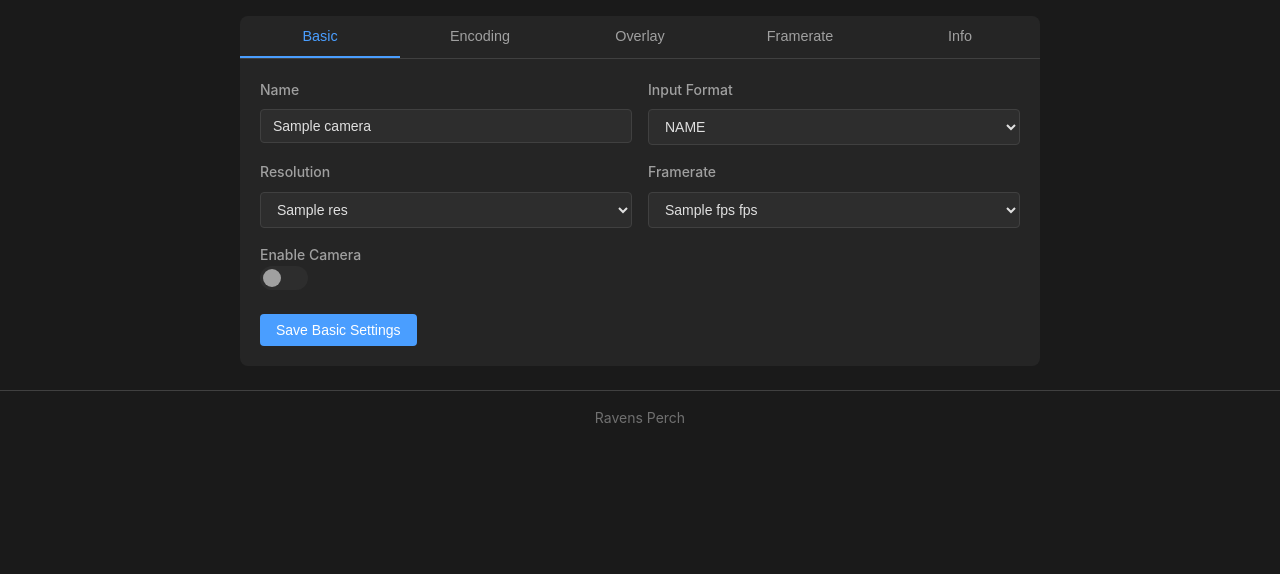
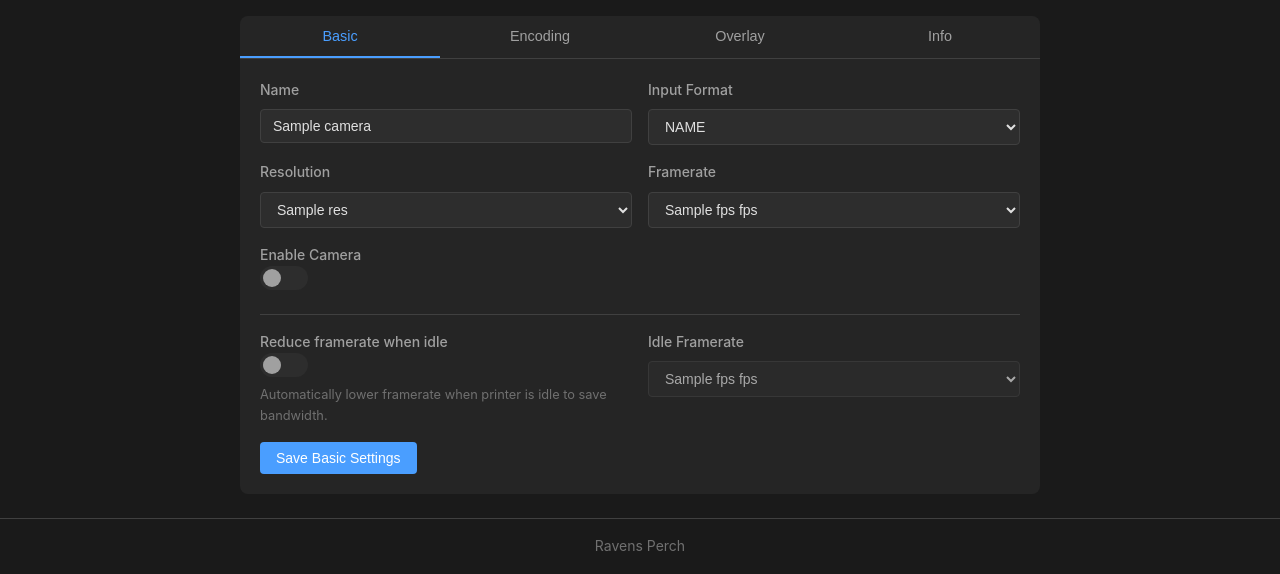
Before and after one commit to mrmees/ravens-perch, a Flask app: template daemon/web_ui/templates/camera_detail.html in a window 1280 px wide. Shown: the part 649-1223 px from the top of the page. Before the commit the page ends 1072 px from the top, so only its background shows below. Run offline with Flask 2, Linux system fonts and the light colour scheme; the template is opened without the code that fills it: most values are stand-ins (such as "Sample title", 1, 10 or a date in 2020); data that the repository does not hold is empty; some libraries are stand-ins or nearby versions.

Commit message:
Simplify framerate switching to use base framerate for printing
Removed the separate "Printing Framerate" setting since the base
Framerate setting already serves this purpose. Streamlined UI:

- Removed Framerate tab entirely
- Added "Reduce framerate when idle" toggle to Basic Settings
- Added "Idle Framerate" dropdown (only enabled when toggle is on)
- Both framerate dropdowns now cascade from format/resolution selection
  to show only valid options

The logic is now simpler:
- When printing: use base Framerate setting
- When idle + standby enabled: use Idle Framerate setting

Co-Authored-By: Claude Opus 4.5 <noreply@anthropic.com>

```diff
--- a/daemon/db.py
+++ b/daemon/db.py
@@ -93,7 +93,8 @@ def init_db():
                 overlay_show_flow_rate BOOLEAN DEFAULT FALSE,
                 overlay_show_filament_type BOOLEAN DEFAULT FALSE,
                 printing_framerate INTEGER,
-                standby_framerate INTEGER
+                standby_framerate INTEGER,
+                standby_enabled BOOLEAN DEFAULT FALSE
             )
         """)
 
@@ -175,6 +176,7 @@ def init_db():
             ("overlay_show_filament_type", "BOOLEAN DEFAULT FALSE"),
             ("printing_framerate", "INTEGER"),
             ("standby_framerate", "INTEGER"),
+            ("standby_enabled", "BOOLEAN DEFAULT FALSE"),
         ]
 
         for col_name, col_def in new_columns:
@@ -366,7 +368,7 @@ def save_camera_settings(camera_id: int, settings_dict: Dict) -> bool:
         'overlay_show_print_speed', 'overlay_show_z_height',
         'overlay_show_live_velocity', 'overlay_show_flow_rate',
         'overlay_show_filament_type',
-        'printing_framerate', 'standby_framerate'
+        'printing_framerate', 'standby_framerate', 'standby_enabled'
     }
     settings_dict = {k: v for k, v in settings_dict.items() if k in allowed_fields}
 
--- a/daemon/web_ui/routes.py
+++ b/daemon/web_ui/routes.py
@@ -226,15 +226,10 @@ def camera_detail(camera_id: int):
         if settings.get('overlay_enabled') and print_monitor:
             overlay_path = str(print_monitor.get_overlay_path(str(camera_id)))
 
-        # Apply dynamic framerate based on current printer state
-        printing_fps = settings.get('printing_framerate')
-        standby_fps = settings.get('standby_framerate')
-        if (printing_fps or standby_fps) and print_monitor:
-            base_fps = settings.get('framerate', 30)
-            if print_monitor.effective_state == 'printing':
-                settings['framerate'] = printing_fps or base_fps
-            else:
-                settings['framerate'] = standby_fps or base_fps
+        # Apply standby framerate if enabled and printer is idle
+        if settings.get('standby_enabled') and settings.get('standby_framerate') and print_monitor:
+            if print_monitor.effective_state == 'standby':
+                settings['framerate'] = settings['standby_framerate']
 
         ffmpeg_cmd = build_ffmpeg_command(
             camera['device_path'],
@@ -284,9 +279,6 @@ def update_settings(camera_id: int):
     # Print integration settings
     if 'overlay_enabled' in request.form:
         settings['overlay_enabled'] = request.form['overlay_enabled'] == '1'
-    elif 'printing_framerate' in request.form or 'standby_framerate' in request.form:
-        # If print settings form submitted without checkbox, it means disabled
-        settings['overlay_enabled'] = False
 
     # Overlay customization
     if 'overlay_font_size' in request.form:
@@ -316,12 +308,13 @@ def update_settings(camera_id: int):
         if stat in request.form:
             settings[stat] = request.form[stat] == '1'
 
-    if 'printing_framerate' in request.form:
-        val = request.form['printing_framerate']
-        settings['printing_framerate'] = int(val) if val else None
-    if 'standby_framerate' in request.form:
-        val = request.form['standby_framerate']
-        settings['standby_framerate'] = int(val) if val else None
+    if 'standby_enabled' in request.form:
+        settings['standby_enabled'] = request.form['standby_enabled'] == '1'
+        if settings['standby_enabled'] and 'standby_framerate' in request.form:
+            val = request.form['standby_framerate']
+            settings['standby_framerate'] = int(val) if val else None
+        elif not settings['standby_enabled']:
+            settings['standby_framerate'] = None
 
     # Handle global overlay update interval
     if 'overlay_update_interval' in request.form:
@@ -352,17 +345,10 @@ def update_settings(camera_id: int):
             # Get V4L2 controls to apply at stream start
             v4l2_controls = current_settings.get('v4l2_controls', {})
 
-            # Apply dynamic framerate based on current printer state
-            printing_fps = current_settings.get('printing_framerate')
-            standby_fps = current_settings.get('standby_framerate')
-            if printing_fps or standby_fps:
-                # Dynamic framerate is configured - apply based on current state
-                if print_monitor:
-                    base_fps = current_settings.get('framerate', 30)
-                    if print_monitor.effective_state == 'printing':
-                        current_settings['framerate'] = printing_fps or base_fps
-                    else:
-                        current_settings['framerate'] = standby_fps or base_fps
+            # Apply standby framerate if enabled and printer is idle
+            if current_settings.get('standby_enabled') and current_settings.get('standby_framerate') and print_monitor:
+                if print_monitor.effective_state == 'standby':
+                    current_settings['framerate'] = current_settings['standby_framerate']
 
             # Get overlay path if enabled
             overlay_path = None
@@ -478,15 +464,10 @@ def restart_camera_stream(camera_id: int):
     if settings.get('overlay_enabled') and print_monitor:
         overlay_path = str(print_monitor.get_overlay_path(str(camera_id)))
 
-    # Apply dynamic framerate based on current printer state
-    printing_fps = settings.get('printing_framerate')
-    standby_fps = settings.get('standby_framerate')
-    if (printing_fps or standby_fps) and print_monitor:
-        base_fps = settings.get('framerate', 30)
-        if print_monitor.effective_state == 'printing':
-            settings['framerate'] = printing_fps or base_fps
-        else:
-            settings['framerate'] = standby_fps or base_fps
+    # Apply standby framerate if enabled and printer is idle
+    if settings.get('standby_enabled') and settings.get('standby_framerate') and print_monitor:
+        if print_monitor.effective_state == 'standby':
+            settings['framerate'] = settings['standby_framerate']
 
     ffmpeg_cmd = build_ffmpeg_command(
         camera['device_path'],
@@ -859,12 +840,18 @@ def api_framerates(camera_id: int):
     fmt = request.args.get('format', 'mjpeg')
     resolution = request.args.get('resolution', '1280x720')
     current_framerate = request.args.get('framerate', '')
+    current_standby = request.args.get('standby_framerate', '')
 
     # Convert to int for comparison if provided
     try:
         current_framerate_int = int(current_framerate) if current_framerate else None
     except ValueError:
         current_framerate_int = None
+
+    try:
+        current_standby_int = int(current_standby) if current_standby else None
+    except ValueError:
+        current_standby_int = None
 
     caps = get_camera_capabilities(camera_id)
     if caps and caps['capabilities']:
@@ -887,8 +874,21 @@ def api_framerates(camera_id: int):
             selected = 'selected' if fps == selected_framerate else ''
             options.append(f'<option value="{fps}" {selected}>{fps} fps</option>')
 
-        # Add HX-Trigger header to notify if selection changed
+        # Also build options for standby framerate dropdown (out-of-band swap)
+        standby_preserved = current_standby_int in framerates
+        selected_standby = current_standby_int if standby_preserved else (framerates[0] if framerates else None)
+
+        standby_options = []
+        for fps in framerates:
+            selected = 'selected' if fps == selected_standby else ''
+            standby_options.append(f'<option value="{fps}" {selected}>{fps} fps</option>')
+
+        # Return both dropdowns - main one targeted, standby via OOB swap
         response = ''.join(options)
+        response += f'<select id="standby_framerate" name="standby_framerate" hx-swap-oob="innerHTML">'
+        response += ''.join(standby_options)
+        response += '</select>'
+
         headers = {}
         if not preserved and current_framerate_int is not None:
             headers['HX-Trigger'] = 'selectionChanged'
--- a/daemon/web_ui/templates/camera_detail.html
+++ b/daemon/web_ui/templates/camera_detail.html
@@ -62,7 +62,6 @@
             <button class="tab-btn active" data-tab="basic">Basic</button>
             <button class="tab-btn" data-tab="encoding">Encoding</button>
             <button class="tab-btn" data-tab="overlay">Overlay</button>
-            <button class="tab-btn" data-tab="framerate">Framerate</button>
             {% if camera.connected %}
             <button class="tab-btn" data-tab="controls">Controls</button>
             {% endif %}
@@ -115,7 +114,7 @@
                                     hx-get="{{ url_for('cameras.api_framerates', camera_id=camera.id) }}"
                                     hx-trigger="change"
                                     hx-target="#framerate"
-                                    hx-include="[name='format'], #framerate">
+                                    hx-include="[name='format'], #framerate, #standby_framerate">
                                 {% for res in resolutions %}
                                     <option value="{{ res }}"
                                             {% if camera.settings and camera.settings.resolution == res %}selected{% endif %}>
@@ -156,6 +155,37 @@
                                     <span class="toggle-slider"></span>
                                 </div>
                             </label>
+                        </div>
+                    </div>
+
+                    <div class="form-row" style="margin-top: 1rem; padding-top: 1rem; border-top: 1px solid var(--border-color);">
+                        <div class="form-group">
+                            <label class="toggle-label">
+                                <span>Reduce framerate when idle</span>
+                                <input type="hidden" name="standby_enabled" value="0">
+                                <div class="toggle-switch">
+                                    <input type="checkbox"
+                                           id="standby_enabled"
+                                           name="standby_enabled"
+                                           value="1"
+                                           {% if camera.settings and camera.settings.standby_enabled %}checked{% endif %}
+                                           onchange="document.getElementById('standby_framerate').disabled = !this.checked;">
+                                    <span class="toggle-slider"></span>
+                                </div>
+                            </label>
+                            <p class="form-help">Automatically lower framerate when printer is idle to save bandwidth.</p>
+                        </div>
+                        <div class="form-group">
+                            <label for="standby_framerate">Idle Framerate</label>
+                            <select id="standby_framerate" name="standby_framerate"
+                                    {% if not (camera.settings and camera.settings.standby_enabled) %}disabled{% endif %}>
+                                {% for fps in framerates %}
+                                    <option value="{{ fps }}"
+                                            {% if camera.settings and camera.settings.standby_framerate == fps %}selected{% endif %}>
+                                        {{ fps }} fps
+                                    </option>
+                                {% endfor %}
+                            </select>
                         </div>
                     </div>
 
```
Also changed, not shown: other parts of daemon/web_ui/templates/camera_detail.html (+0 -46 lines), daemon/main.py (+17 -20 lines).
